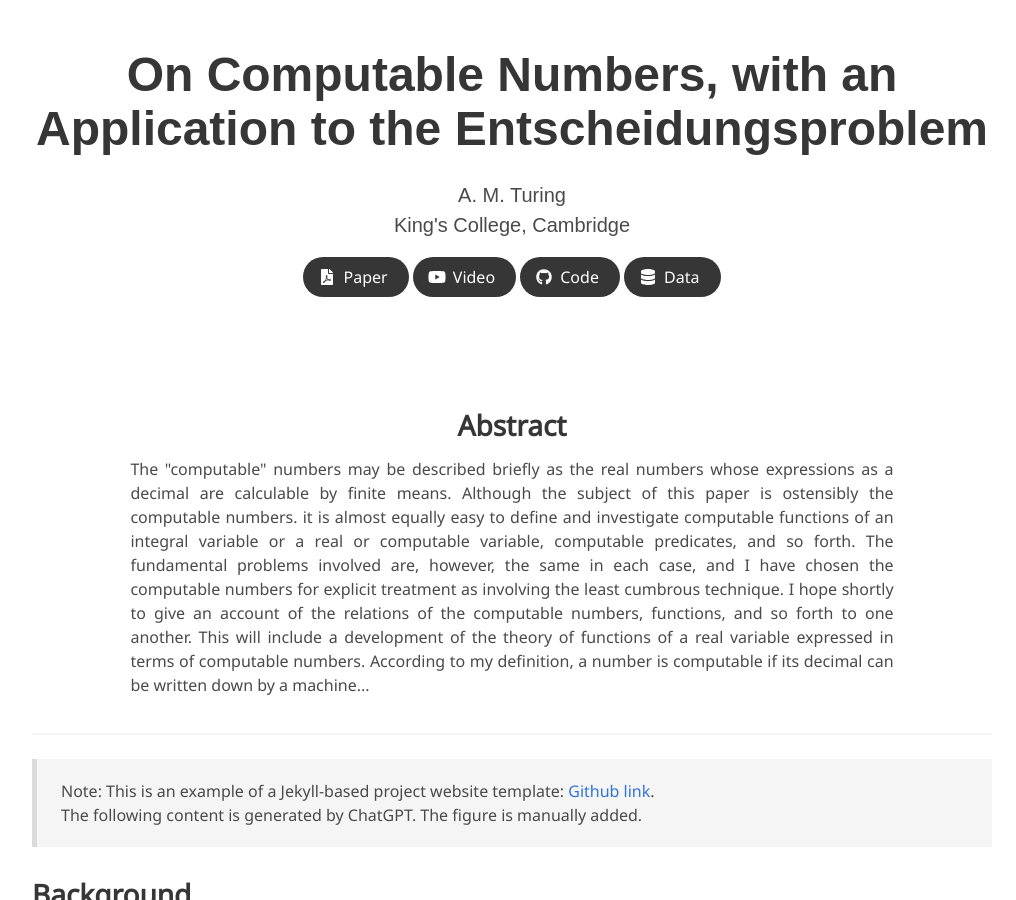
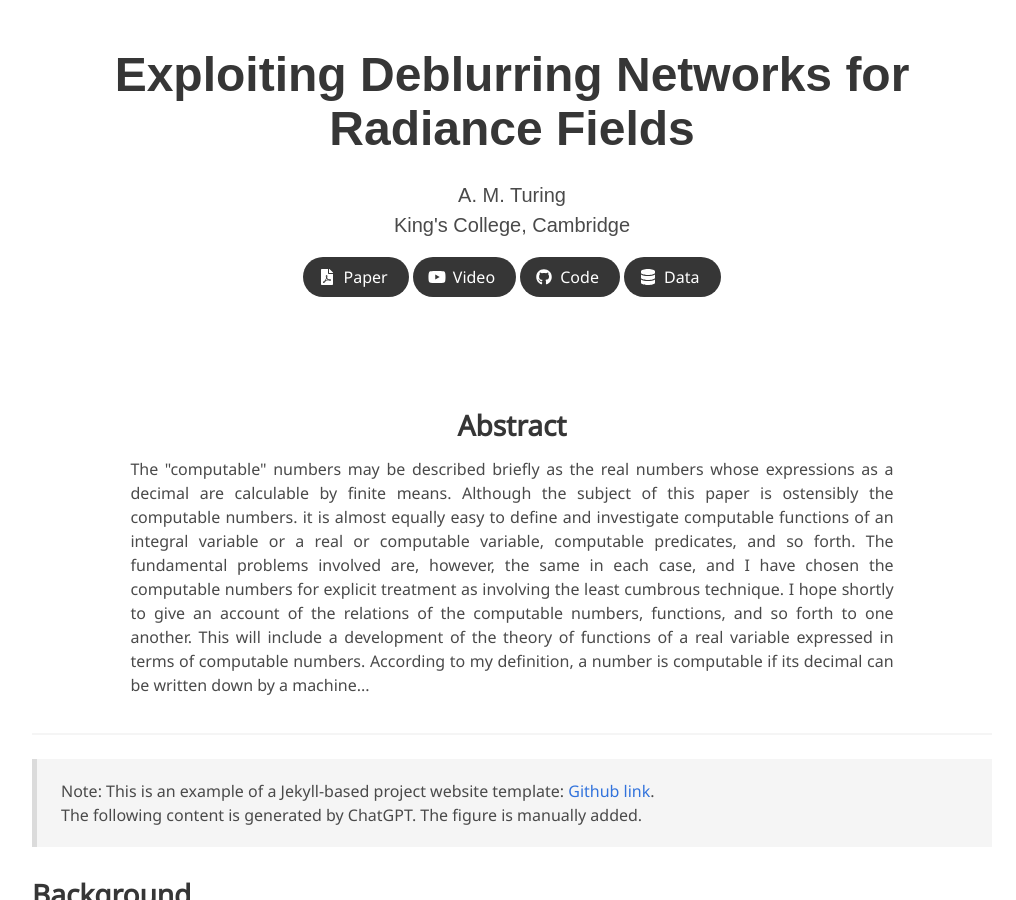
Before and after one commit to haeyun-choi/DDRF_site, a Jekyll site: the page built from index.md, in a window 1280 px wide and 900 px high. Shown: the whole window, without its empty margins (128-1144 px from the left). Built offline with Jekyll 4.4.1, drawn with Linux system fonts in a browser that asks for light colours; some web fonts are replaced.

Commit message:
Update index.md

```diff
--- a/index.md
+++ b/index.md
@@ -2,7 +2,7 @@
 layout: project_page
 permalink: /
 
-title: On Computable Numbers, with an Application to the Entscheidungsproblem
+title: Exploiting Deblurring Networks for Radiance Fields
 authors:
     A. M. Turing
 affiliations:
```
